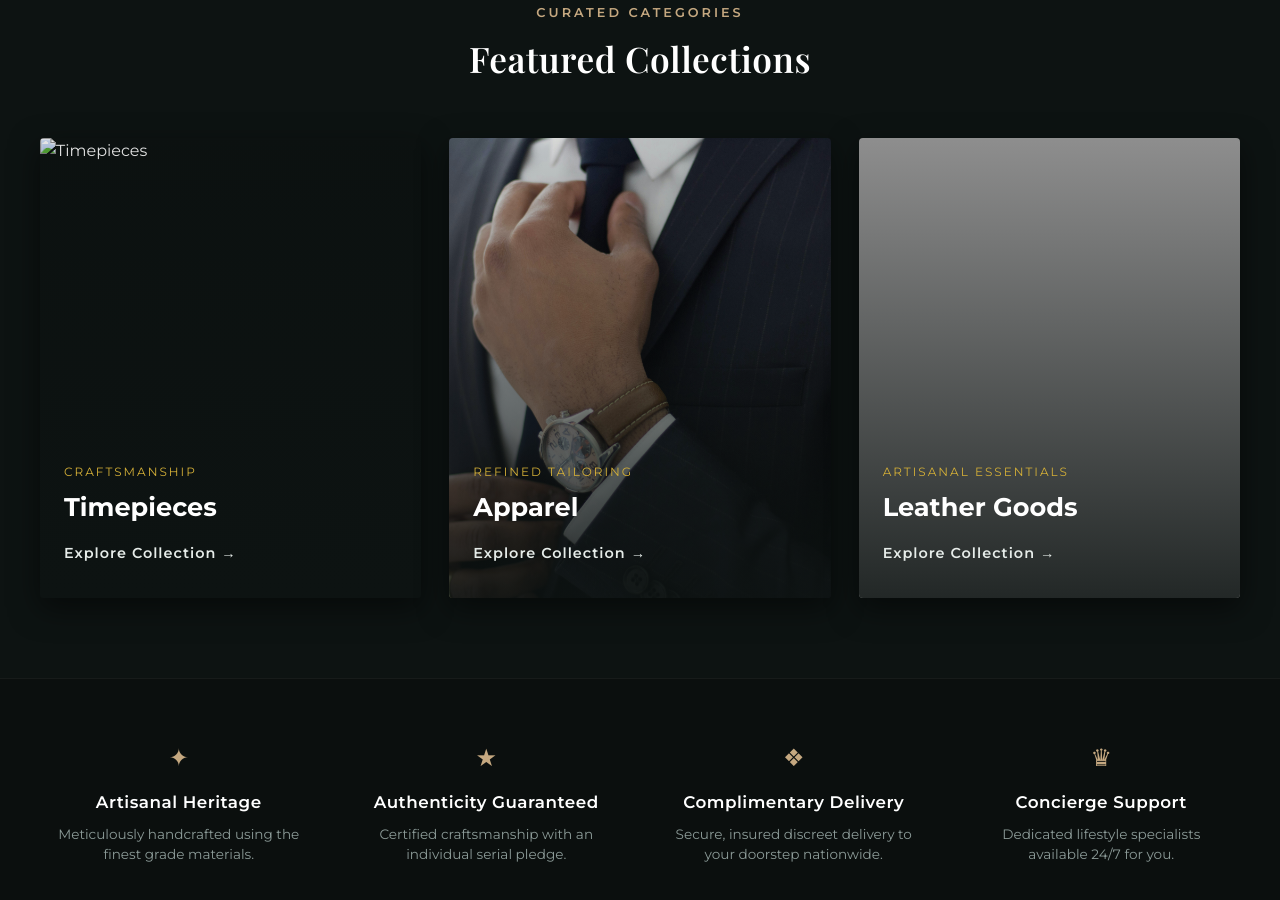
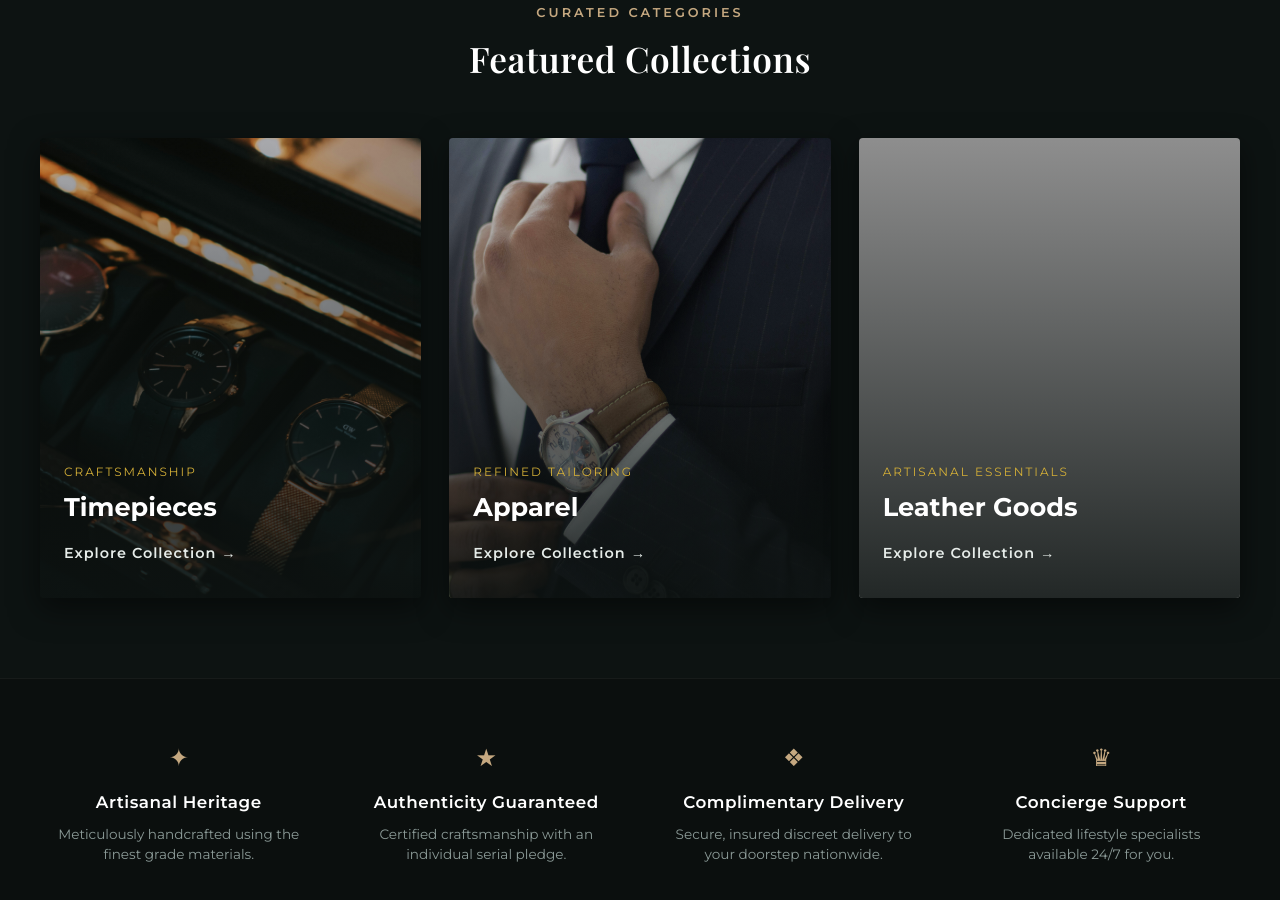
Before and after one commit to marufhossainkhan/OXYLACY, a plain HTML site: page Oxylacy_front_end/index.html in a window 1280 px wide. Shown: the part 899-1799 px from the top of the page. Drawn offline with nearby package versions, Linux system fonts and the light colour scheme; the site is published under a folder, as on GitHub Pages, so addresses that start at the root find nothing; a web font is replaced by a local one.

Commit message:
Updated project files

```diff
--- a/Oxylacy_front_end/index.html
+++ b/Oxylacy_front_end/index.html
@@ -94,7 +94,7 @@
                 <!-- Box 1: Timepieces -->
                 <div class="collection-card">
                     <div class="card-image-wrapper">
-                        <img src="/image/categories/timepieces.jpg" alt="Timepieces" class="card-img">
+                        <img src="./image/categories/timepieces.jpg" alt="Timepieces" class="card-img">
                     </div>
                     <div class="card-overlay"></div>
                     <div class="card-content">
```
